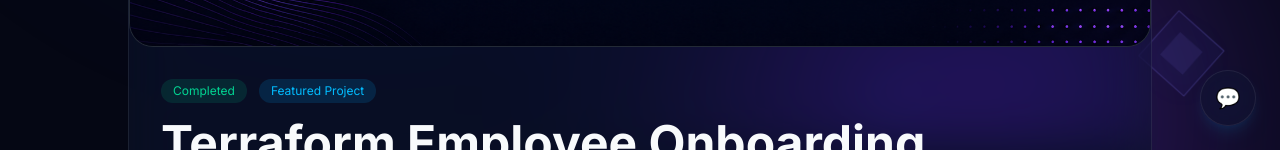
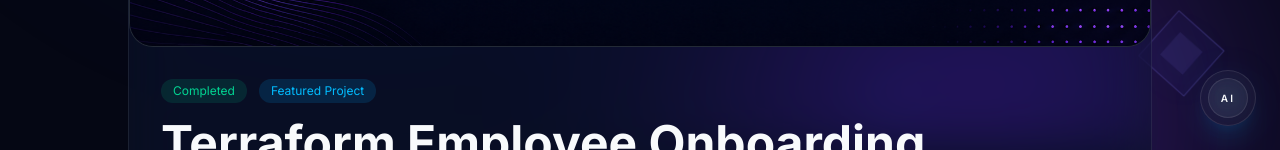
Before and after one commit to Riyadahiya01/portfolio, a React (Vite) app: page /projects/terraform-employee-onboarding in a window 1280 px wide. Shown: the part 650-800 px from the top of the page. Built offline with nearby package versions, Linux system fonts and the light colour scheme.

Commit message:
Update AIAssistant.tsx

```diff
--- a/src/components/AIAssistant.tsx
+++ b/src/components/AIAssistant.tsx
@@ -73,7 +73,7 @@
   }
   if (/hire|available|contact|email|reach/.test(q)) {
     return {
-      text: `She's ${profile.availability.toLowerCase()}. Reach her at ${profile.email}, on LinkedIn (linkedin.com/in/riya-dahiya-cloud-tech) or use the "Hire Riya" form at the bottom of the page.`,
+      text: `She's ${profile.availability.toLowerCase()}. Reach her at ${profile.email}, on LinkedIn (linkedin.com/in/riya-dahiya-) or use the "Hire Riya" form at the bottom of the page.`,
       suggestions: ["Show recruiter dashboard", "Show resume", "Show certifications"],
     };
   }
@@ -127,29 +127,66 @@
   return (
     <>
    {/* Chat Assistant Trigger */}
+{/* Premium AI Assistant Trigger */}
 <motion.button
   onClick={() => setOpen(true)}
   initial={{ opacity: 0, scale: 0.9 }}
   animate={{ opacity: 1, scale: 1 }}
-  transition={{ delay: 1, duration: 0.4 }}
-  whileHover={{ scale: 1.05 }}
-  whileTap={{ scale: 0.95 }}
+  transition={{ delay: 1, duration: 0.5 }}
+  whileHover={{ scale: 1.05, y: -2 }}
+  whileTap={{ scale: 0.96 }}
   aria-label="Open AI Assistant"
+  title="Open AI Assistant"
   className={`fixed bottom-6 right-6 z-[60]
     ${open ? "hidden" : "flex"}
     h-14 w-14
     items-center justify-center
     rounded-full
-    glass-strong
     border border-white/10
-    shadow-lg shadow-sky-500/10`}
+    bg-white/[0.035]
+    backdrop-blur-xl
+    shadow-xl
+    shadow-sky-500/10
+    transition-all duration-300
+    hover:border-sky-400/30
+    hover:bg-white/[0.06]`}
 >
-  <span
-  className="text-xl"
-  style={{ color: "var(--text-primary)" }}
->
-  💬
-</span>
+  <div className="relative flex items-center justify-center">
+    {/* Subtle AI glow */}
+    <span
+      className="
+        absolute
+        h-9 w-9
+        rounded-full
+        bg-sky-400/20
+        blur-xl
+        opacity-60
+      "
+    />
+
+    {/* AI Core */}
+    <span
+      className="
+        relative
+        flex
+        h-10
+        w-10
+        items-center
+        justify-center
+        rounded-full
+        border
+        border-white/10
+        bg-white/[0.04]
+        backdrop-blur-md
+        text-[10px]
+        font-semibold
+        tracking-[0.22em]
+      "
+      style={{ color: "var(--text-primary)" }}
+    >
+      AI
+    </span>
+  </div>
 </motion.button>
 
       <AnimatePresence>
```
